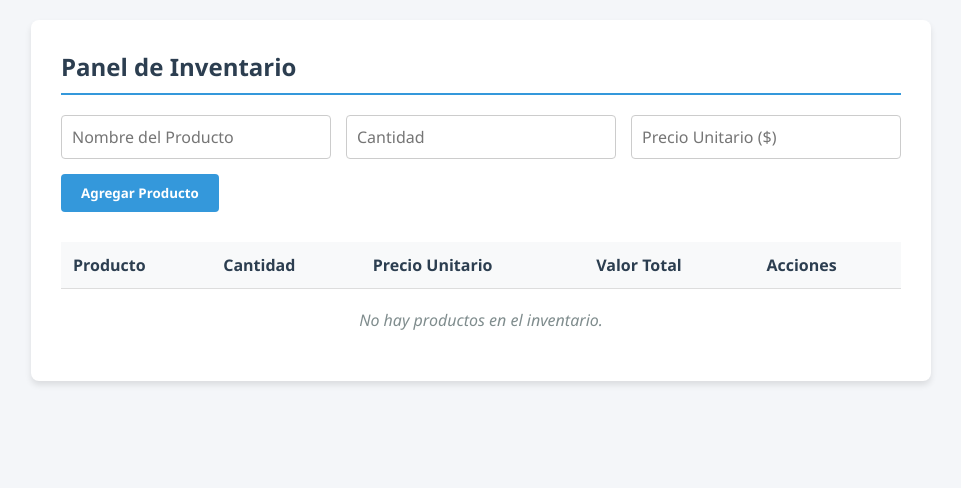
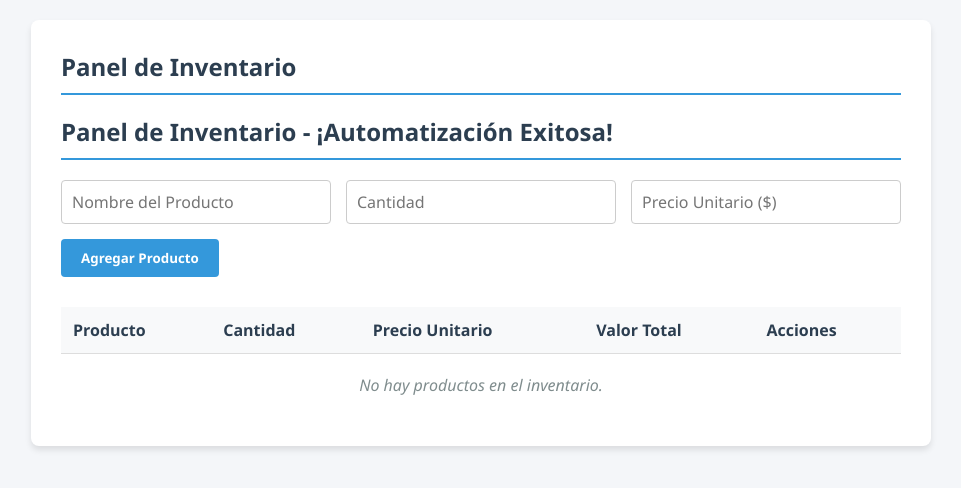
Before and after one commit to YehisonRD74/inventory-dashboard-js, a plain HTML site: page index.html in a window 1280 px wide. Shown: the whole page, without its empty margins (159-1120 px from the left). Drawn offline with Linux system fonts and the light colour scheme.

Commit message:
Comprobando automatización

```diff
--- a/index.html
+++ b/index.html
@@ -106,7 +106,7 @@
 
     <div class="container">
         <h2>Panel de Inventario</h2>
-
+        <h2>Panel de Inventario - ¡Automatización Exitosa!</h2>
         <form id="inventory-form" class="form-group">
             <input type="text" id="product-name" placeholder="Nombre del Producto" required>
             <input type="number" id="product-qty" placeholder="Cantidad" min="1" required>
```
